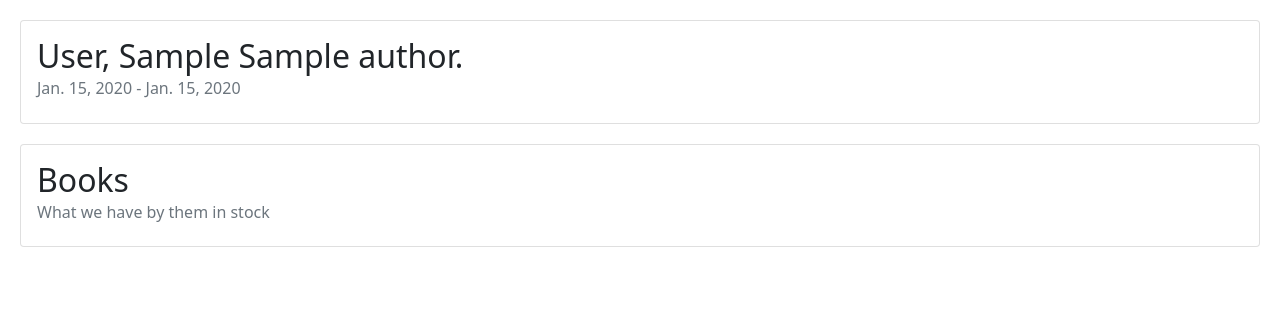
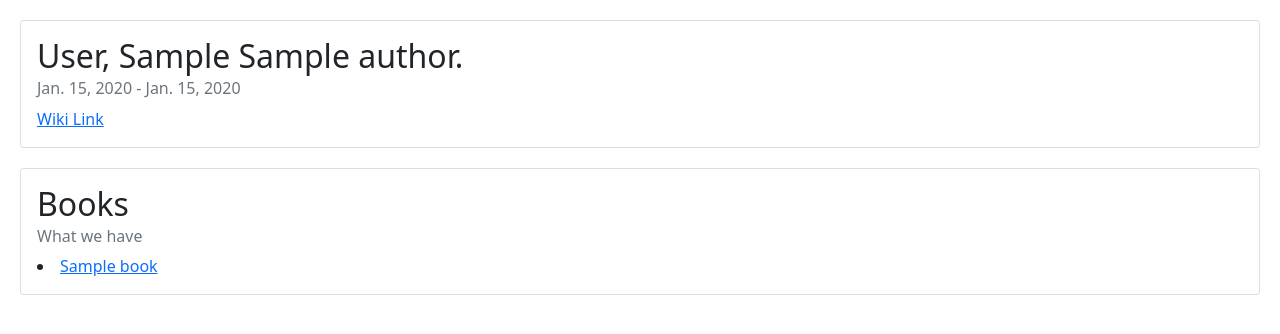
Before and after one commit to swford89/local_library, a Django app: page /catalog/author/1/ in a window 1280 px wide. Shown: the part 74-408 px from the top of the page. Run offline with Django 3.2, Linux system fonts and the light colour scheme; tables that the repository leaves empty hold one stand-in row (values such as "Sample post").

Commit message:
added wikipedia link; added link to book_detail from author_detail

```diff
--- a/catalog/templates/catalog/author_detail.html
+++ b/catalog/templates/catalog/author_detail.html
@@ -7,17 +7,27 @@
     <div class="card-body">
       <h2 class="card-title">{{ author }}</h2>
       <h6 class="card-subtitle mb-2 text-muted">{{ author.date_of_birth }} - {{ author.date_of_death }}</h6>
+
+      {% if author.middle_name|length > 0 %}
+
+        <a href="https://en.wikipedia.org/wiki/{{ author.first_name }}_{{ author.middle_name }}_{{ author.last_name }}">Wiki Link</a>
+
+      {% elif author.middle_name|length == 0 %}
+
+        <a href="https://en.wikipedia.org/wiki/{{ author.first_name }}_{{ author.last_name }}">Wiki Link</a>
+
+      {% endif %}
     </div>
   </div>
 
 <div class="card" style="margin-left: 20px; margin-top: 20px; margin-right: 20px;">
     <div class="card-body">
       <h2 class="card-title">Books</h2>
-      <h6 class="card-subtitle mb-2 text-muted">What we have by them in stock</h6>
+      <h6 class="card-subtitle mb-2 text-muted">What we have</h6>
 
-      {% for book in author.choice_set.all %}
+      {% for book in author.book_set.all %}
 
-        <li>{{ book }}</li>
+        <li><a href="{% url 'catalog:book_detail' book.id %}">{{ book.title }}</a></li>
 
       {% endfor %}
 
```
